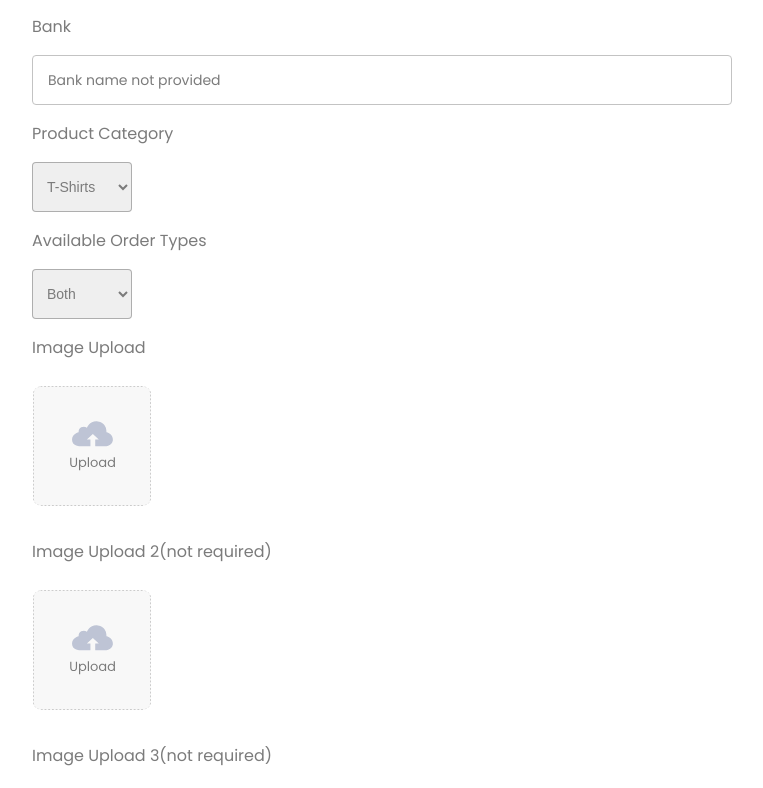
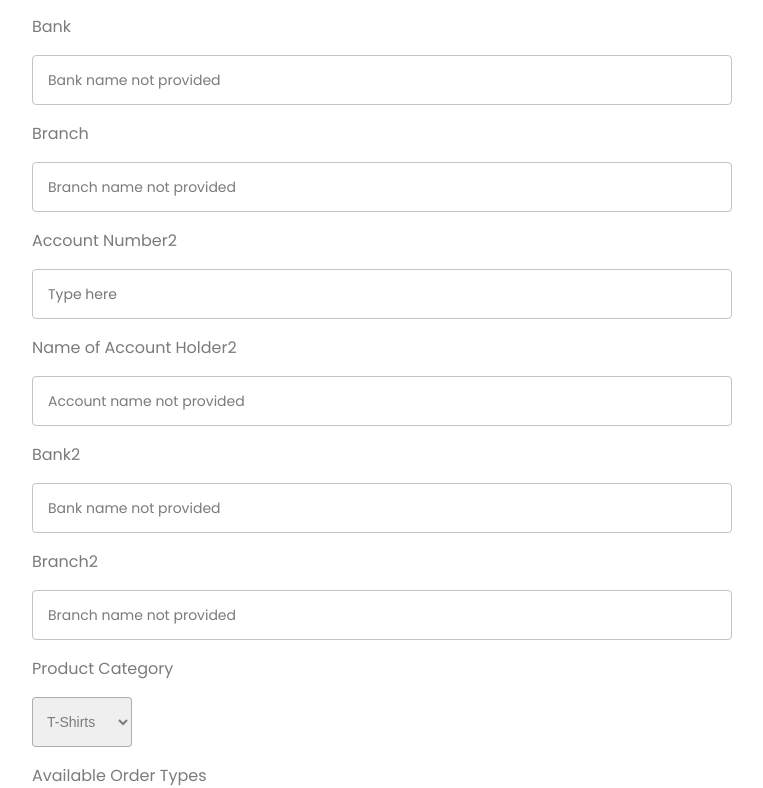
Before and after one commit to iransamarasekara/AdminNew, a React (Vite) app: page /addproduct in a window 1280 px wide. Shown: the part 693-1481 px from the top of the page, without its empty margins (298-1061 px from the left). Built offline with nearby package versions, Linux system fonts and the light colour scheme.

Commit message:
bank2 details

```diff
--- a/src/Components/AddProduct/AddProduct.jsx
+++ b/src/Components/AddProduct/AddProduct.jsx
@@ -42,6 +42,11 @@ const AddProduct = () => {
         avl_order_types:"both",
         acc_name:"Account name not provided",
         bank:"Bank name not provided",
+        acc_branch:"Branch name not provided",
+        acc_no2:"",
+        acc_name2:"Account name not provided",
+        bank2:"Bank name not provided",
+        acc_branch2:"Branch name not provided",
     })
 
     const imageLogoHandler = (e)=>{
@@ -214,6 +219,29 @@ const AddProduct = () => {
             <input value={productDetails.bank} onChange={changeHandler} type='text' name='bank' placeholder='Type here'/>
         </div>
         <div className="addproduct-itemfield">
+            <p>Branch</p>
+            <input value={productDetails.acc_branch} onChange={changeHandler} type='text' name='acc_branch' placeholder='Type here'/>
+        </div>
+
+        <div className="addproduct-itemfield">
+            <p>Account Number2</p>
+            <input value={productDetails.acc_no2} onChange={changeHandler} type='text' name='acc_no2' placeholder='Type here'/>
+        </div>
+        <div className="addproduct-itemfield">
+            <p>Name of Account Holder2</p>
+            <input value={productDetails.acc_name2} onChange={changeHandler} type='text' name='acc_name2' placeholder='Type here'/>
+        </div>
+        <div className="addproduct-itemfield">
+            <p>Bank2</p>
+            <input value={productDetails.bank2} onChange={changeHandler} type='text' name='bank2' placeholder='Type here'/>
+        </div>
+        <div className="addproduct-itemfield">
+            <p>Branch2</p>
+            <input value={productDetails.acc_branch2} onChange={changeHandler} type='text' name='acc_branch2' placeholder='Type here'/>
+        </div>
+
+
+        <div className="addproduct-itemfield">
             <p>Product Category</p>
             <select value={productDetails.category} onChange={changeHandler} name="category" className='add-product-selector'>
                 <option value='t-shirts'>T-Shirts</option>
```
